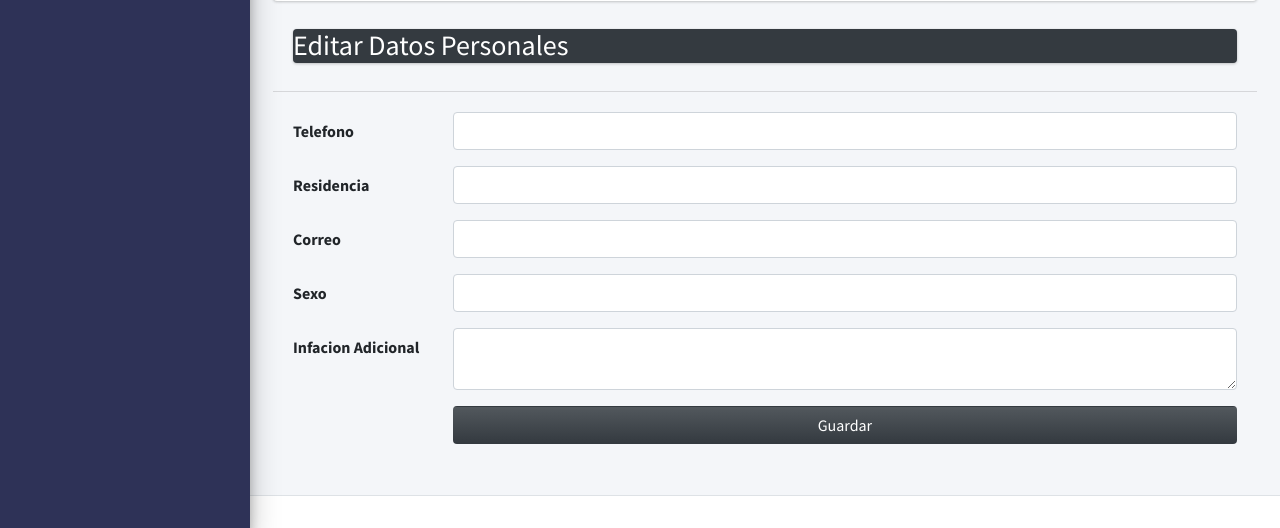
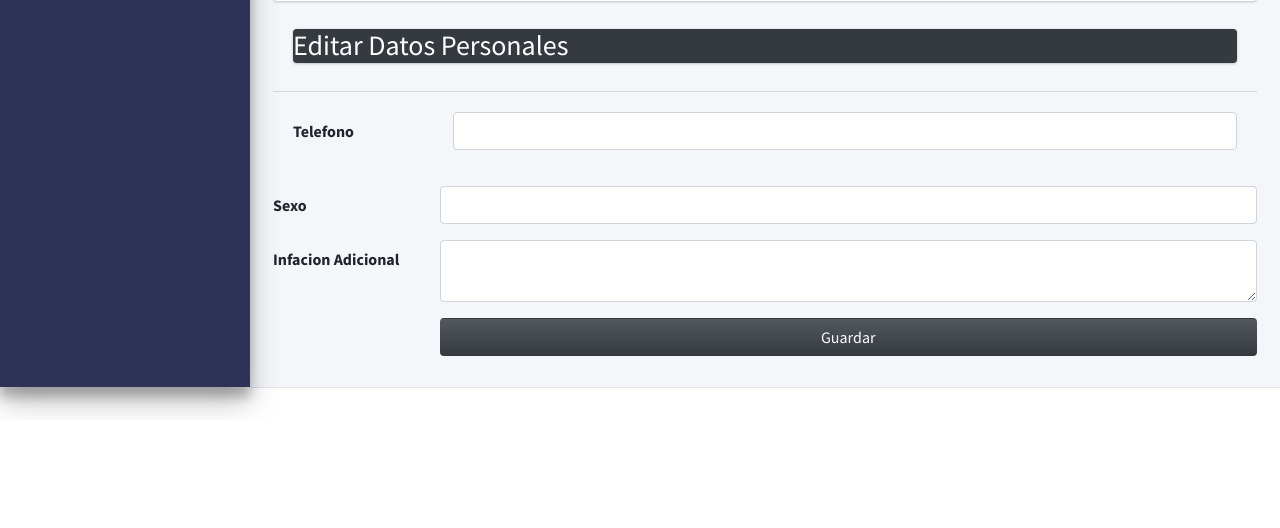
Before and after one commit to GuidoApaza/Control-Inteligente, a PHP site: page /vista/editar_datos_personales.php in a window 1280 px wide. Shown: the part 897-1425 px from the top of the page. After the commit the page ends 1310 px from the top, so only its background shows below. Run offline with PHP 8.4, Linux system fonts and the light colour scheme; the visitor is signed in with stand-in values (Sample User, id 1); data comes from the database, SQL or seed files in the repository.

Commit message:
Reduciendo datos personales

```diff
--- a/vista/editar_datos_personales.php
+++ b/vista/editar_datos_personales.php
@@ -203,17 +203,7 @@ if ($_SESSION['us_tipo']==1||$_SESSION['us_tipo']==3){
 	    										<input type="number" id="telefono" class="form-control">
 	    									</div>
 	    								</div>
-	    								<div class="form-group row">
-	    									<label for="residencia" class="col-sm-2 col-form-label">Residencia</label>
-	    									<div class="col-sm-10">
-	    										<input type="text" id="residencia" class="form-control">
-	    									</div>
-	    								</div>
-	    								<div class="form-group row">
-	    									<label for="correo" class="col-sm-2 col-form-label">Correo</label>
-	    									<div class="col-sm-10">
-	    										<input type="text" id="correo" class="form-control">
-	    									</div>
+
 	    								</div>
 	    								<div class="form-group row">
 	    									<label for="sexo" class="col-sm-2 col-form-label">Sexo</label>
```
